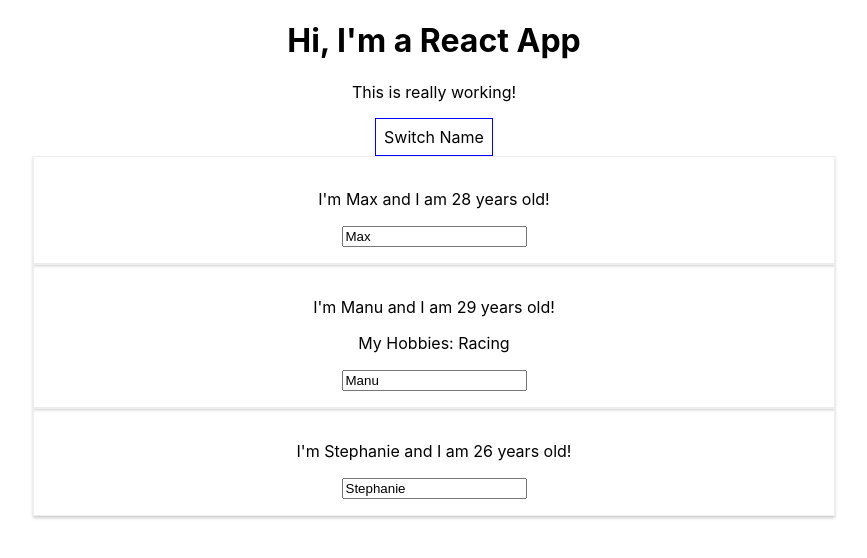
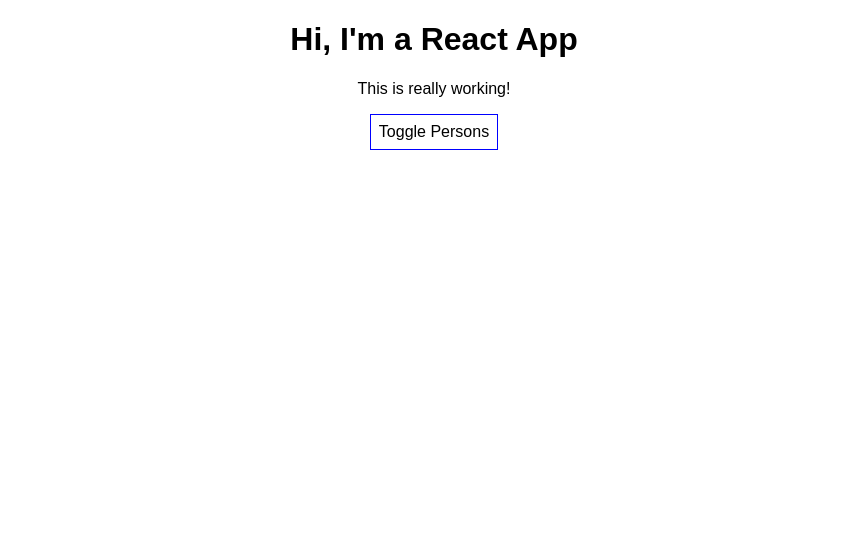
Before and after one commit to rajaashish/react-complete-guide, a React (Create React App) app: page / in a window 1280 px wide. Shown: the top 558 px of the page, without its empty margins (206-1073 px from the left). Built offline with nearby package versions, Linux system fonts and the light colour scheme.

Commit message:
list conditionals

```diff
--- a/src/App.css
+++ b/src/App.css
@@ -1,27 +1,3 @@
 .App {
   text-align: center;
 }
-
-.App-header {
-  background-color: #282c34;
-  min-height: 100vh;
-  display: flex;
-  flex-direction: column;
-  align-items: center;
-  justify-content: center;
-  font-size: calc(10px + 2vmin);
-  color: white;
-}
-
-.App-link {
-  color: #61dafb;
-}
-
-@keyframes App-logo-spin {
-  from {
-    transform: rotate(0deg);
-  }
-  to {
-    transform: rotate(360deg);
-  }
-}
--- a/src/App.js
+++ b/src/App.js
@@ -1,5 +1,4 @@
 import React, { Component } from 'react'
-
 import './App.css'
 import Person from './Person/Person'
 
@@ -35,7 +34,8 @@ class App extends Component {
       ]
     })
   }
-  togglePersonHandler = () => {
+
+  togglePersonsHandler = () => {
     const doesShow = this.state.showPersons
     this.setState({ showPersons: !doesShow })
   }
@@ -48,16 +48,11 @@ class App extends Component {
       padding: '8px',
       cursor: 'pointer'
     }
+
     let persons = null
 
-    return (
-      <div className='App'>
-        <h1>Hi, I'm a React App</h1>
-        <p>This is really working!</p>
-        <button style={style} onClick={() => this.togglePersonHandler}>
-          Switch Name
-        </button>
-
+    if (this.state.showPersons) {
+      persons = (
         <div>
           <Person
             name={this.state.persons[0].name}
@@ -76,6 +71,17 @@ class App extends Component {
             age={this.state.persons[2].age}
           />
         </div>
+      )
+    }
+
+    return (
+      <div className='App'>
+        <h1>Hi, I'm a React App</h1>
+        <p>This is really working!</p>
+        <button style={style} onClick={this.togglePersonsHandler}>
+          Toggle Persons
+        </button>
+        {persons}
       </div>
     )
     // return React.createElement('div', {className: 'App'}, React.createElement('h1', null, 'Does this work now?'));
--- a/src/Person/Person.css
+++ b/src/Person/Person.css
@@ -1,8 +1,8 @@
 .Person {
-  width: 60%;
-  margin: auto;
-  border: 1px solid #eee;
-  box-shadow: 0 2px 3px #ccc;
-  padding: 16px;
-  text-align: center;
+    width: 60%;
+    margin: 16px auto;
+    border: 1px solid #eee;
+    box-shadow: 0 2px 3px #ccc;
+    padding: 16px;
+    text-align: center;
 }
--- a/src/Person/Person.js
+++ b/src/Person/Person.js
@@ -1,16 +1,15 @@
-import React from 'react'
-import './Person.css'
+import React from 'react';
 
-const person = props => {
-  return (
-    <div className='Person'>
-      <p onClick={props.click}>
-        I'm {props.name} and I am {props.age} years old!
-      </p>
-      <p>{props.children}</p>
-      <input type='text' onChange={props.changed} value={props.name} />
-    </div>
-  )
-}
+import './Person.css';
 
-export default person
+const person = ( props ) => {
+    return (
+        <div className="Person">
+            <p onClick={props.click}>I'm {props.name} and I am {props.age} years old!</p>
+            <p>{props.children}</p>
+            <input type="text" onChange={props.changed} value={props.name} />
+        </div>
+    )
+};
+
+export default person;
--- a/src/index.css
+++ b/src/index.css
@@ -1,14 +1,5 @@
 body {
   margin: 0;
   padding: 0;
-  font-family: -apple-system, BlinkMacSystemFont, "Segoe UI", "Roboto", "Oxygen",
-    "Ubuntu", "Cantarell", "Fira Sans", "Droid Sans", "Helvetica Neue",
-    sans-serif;
-  -webkit-font-smoothing: antialiased;
-  -moz-osx-font-smoothing: grayscale;
+  font-family: sans-serif;
 }
-
-code {
-  font-family: source-code-pro, Menlo, Monaco, Consolas, "Courier New",
-    monospace;
-}
--- a/src/index.js
+++ b/src/index.js
@@ -2,11 +2,7 @@ import React from 'react';
 import ReactDOM from 'react-dom';
 import './index.css';
 import App from './App';
-import * as serviceWorker from './serviceWorker';
+import registerServiceWorker from './registerServiceWorker';
 
 ReactDOM.render(<App />, document.getElementById('root'));
-
-// If you want your app to work offline and load faster, you can change
-// unregister() to register() below. Note this comes with some pitfalls.
-// Learn more about service workers: http://bit.ly/CRA-PWA
-serviceWorker.unregister();
+registerServiceWorker();
--- a/src/serviceWorker.js
+++ b/src/registerServiceWorker.js
@@ -1,14 +1,12 @@
-// This optional code is used to register a service worker.
-// register() is not called by default.
+// In production, we register a service worker to serve assets from local cache.
 
 // This lets the app load faster on subsequent visits in production, and gives
 // it offline capabilities. However, it also means that developers (and users)
-// will only see deployed updates on subsequent visits to a page, after all the
-// existing tabs open on the page have been closed, since previously cached
-// resources are updated in the background.
+// will only see deployed updates on the "N+1" visit to a page, since previously
+// cached resources are updated in the background.
 
-// To learn more about the benefits of this model and instructions on how to
-// opt-in, read http://bit.ly/CRA-PWA
+// To learn more about the benefits of this model, read https://goo.gl/KwvDNy.
+// This link also includes instructions on opting out of this behavior.
 
 const isLocalhost = Boolean(
   window.location.hostname === 'localhost' ||
@@ -20,74 +18,50 @@ const isLocalhost = Boolean(
     )
 );
 
-export function register(config) {
+export default function register() {
   if (process.env.NODE_ENV === 'production' && 'serviceWorker' in navigator) {
     // The URL constructor is available in all browsers that support SW.
-    const publicUrl = new URL(process.env.PUBLIC_URL, window.location.href);
+    const publicUrl = new URL(process.env.PUBLIC_URL, window.location);
     if (publicUrl.origin !== window.location.origin) {
       // Our service worker won't work if PUBLIC_URL is on a different origin
       // from what our page is served on. This might happen if a CDN is used to
-      // serve assets; see https://github.com/facebook/create-react-app/issues/2374
+      // serve assets; see https://github.com/facebookincubator/create-react-app/issues/2374
       return;
     }
 
     window.addEventListener('load', () => {
       const swUrl = `${process.env.PUBLIC_URL}/service-worker.js`;
 
-      if (isLocalhost) {
-        // This is running on localhost. Let's check if a service worker still exists or not.
-        checkValidServiceWorker(swUrl, config);
-
-        // Add some additional logging to localhost, pointing developers to the
-        // service worker/PWA documentation.
-        navigator.serviceWorker.ready.then(() => {
-          console.log(
-            'This web app is being served cache-first by a service ' +
-              'worker. To learn more, visit http://bit.ly/CRA-PWA'
-          );
-        });
+      if (!isLocalhost) {
+        // Is not local host. Just register service worker
+        registerValidSW(swUrl);
       } else {
-        // Is not localhost. Just register service worker
-        registerValidSW(swUrl, config);
+        // This is running on localhost. Lets check if a service worker still exists or not.
+        checkValidServiceWorker(swUrl);
       }
     });
   }
 }
 
-function registerValidSW(swUrl, config) {
+function registerValidSW(swUrl) {
   navigator.serviceWorker
     .register(swUrl)
     .then(registration => {
       registration.onupdatefound = () => {
         const installingWorker = registration.installing;
-        if (installingWorker == null) {
-          return;
-        }
         installingWorker.onstatechange = () => {
           if (installingWorker.state === 'installed') {
             if (navigator.serviceWorker.controller) {
-              // At this point, the updated precached content has been fetched,
-              // but the previous service worker will still serve the older
-              // content until all client tabs are closed.
-              console.log(
-                'New content is available and will be used when all ' +
-                  'tabs for this page are closed. See http://bit.ly/CRA-PWA.'
-              );
-
-              // Execute callback
-              if (config && config.onUpdate) {
-                config.onUpdate(registration);
-              }
+              // At this point, the old content will have been purged and
+              // the fresh content will have been added to the cache.
+              // It's the perfect time to display a "New content is
+              // available; please refresh." message in your web app.
+              console.log('New content is available; please refresh.');
             } else {
               // At this point, everything has been precached.
               // It's the perfect time to display a
               // "Content is cached for offline use." message.
               console.log('Content is cached for offline use.');
-
-              // Execute callback
-              if (config && config.onSuccess) {
-                config.onSuccess(registration);
-              }
             }
           }
         };
@@ -98,15 +72,14 @@ function registerValidSW(swUrl, config) {
     });
 }
 
-function checkValidServiceWorker(swUrl, config) {
+function checkValidServiceWorker(swUrl) {
   // Check if the service worker can be found. If it can't reload the page.
   fetch(swUrl)
     .then(response => {
       // Ensure service worker exists, and that we really are getting a JS file.
-      const contentType = response.headers.get('content-type');
       if (
         response.status === 404 ||
-        (contentType != null && contentType.indexOf('javascript') === -1)
+        response.headers.get('content-type').indexOf('javascript') === -1
       ) {
         // No service worker found. Probably a different app. Reload the page.
         navigator.serviceWorker.ready.then(registration => {
@@ -116,7 +89,7 @@ function checkValidServiceWorker(swUrl, config) {
         });
       } else {
         // Service worker found. Proceed as normal.
-        registerValidSW(swUrl, config);
+        registerValidSW(swUrl);
       }
     })
     .catch(() => {
```
Also changed, not shown: src/logo.svg (deleted), 1 other file (tests, documents, lock files or other folders).
